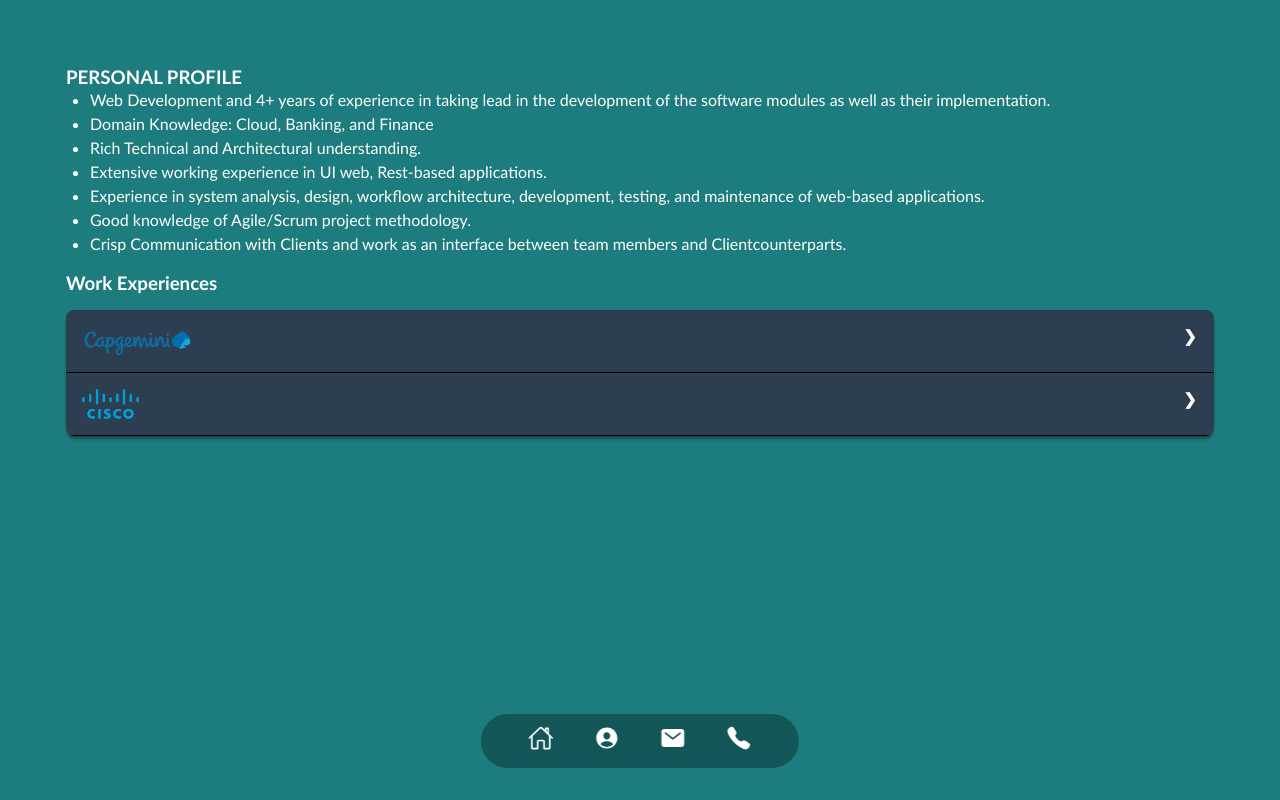
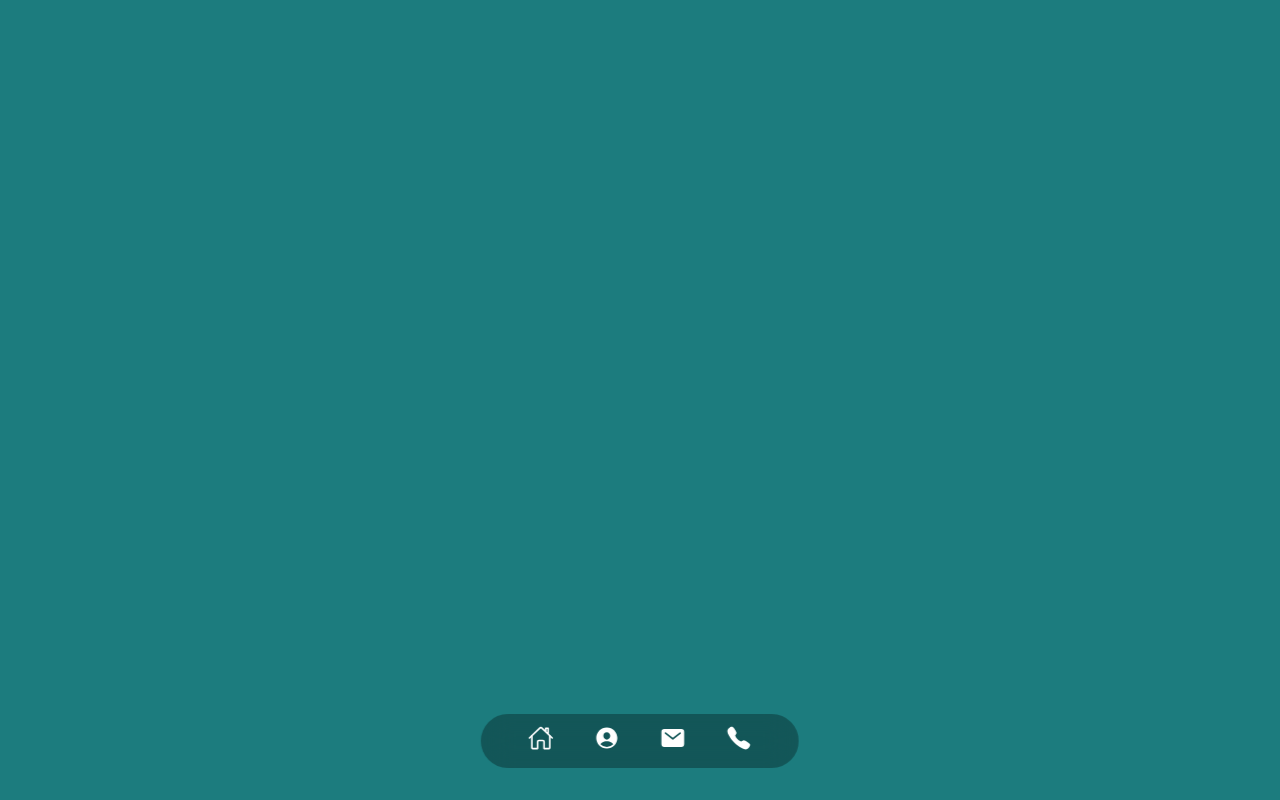
Before and after one commit to prodyut-das-repo/profile, a React (Create React App) app: page /about in a window 1280 px wide. Built offline with nearby package versions, Linux system fonts and the light colour scheme.

Commit message:
update, contact updated

```diff
--- a/src/components/Menu.tsx
+++ b/src/components/Menu.tsx
@@ -35,10 +35,10 @@ export default function Menu() {
                 <Route exact path="/profile">
                     <Home />
                 </Route>
-                <Route path="/about">
+                <Route path="/profile/about">
                     <About />
                 </Route>
-                <Route path="/mail">
+                <Route path="/profile/mail">
                     <Contact />
                 </Route>
             </Switch>
--- a/src/index.tsx
+++ b/src/index.tsx
@@ -3,16 +3,12 @@ import ReactDOM from 'react-dom/client';
 import './index.css';
 import App from './App';
 import reportWebVitals from './reportWebVitals';
-import { HashRouter } from 'react-router-dom'
-
 const root = ReactDOM.createRoot(
   document.getElementById('root') as HTMLElement
 );
 root.render(
   <React.StrictMode>
-    <HashRouter>
       <App />
-    </HashRouter>
   </React.StrictMode>
 );
 
```
